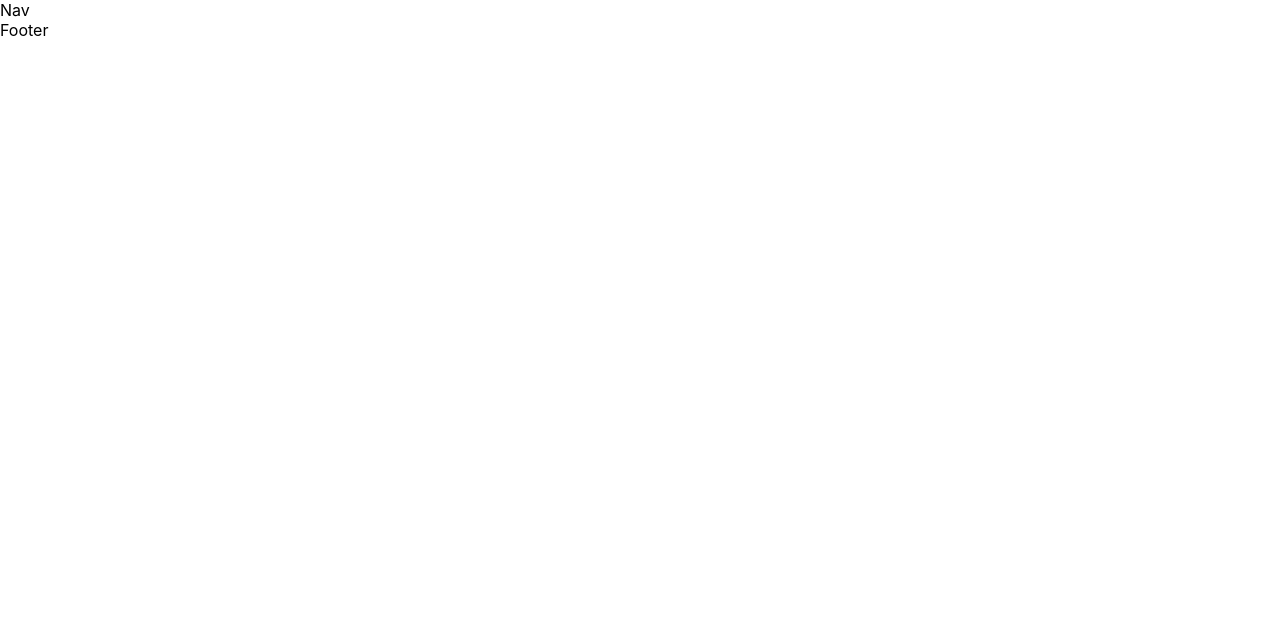
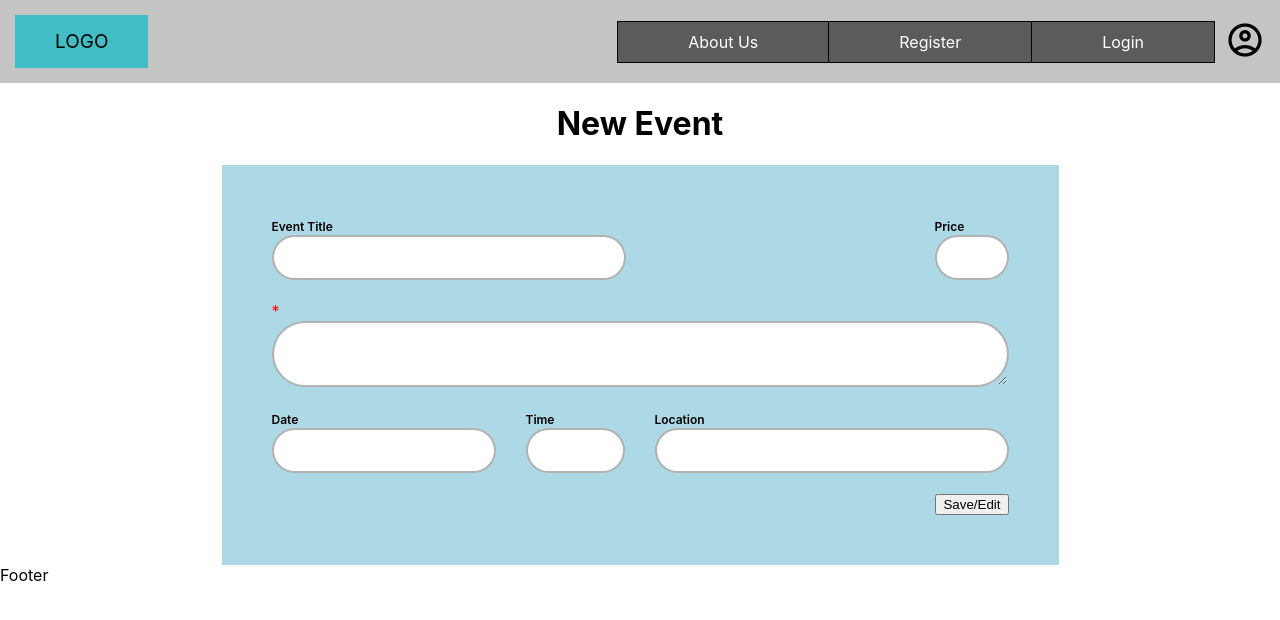
Before and after one commit to smackflad/ProjectTel, a React (Create React App) app in the folder provider-app/: page /newEvent in a window 1280 px wide. Before the commit this address had no page. Shown: the top 620 px of the page. Built offline with nearby package versions, Linux system fonts and the light colour scheme.

Commit message:
init provider and started new event page

```diff
--- a/provider-app/public/index.html
+++ b/provider-app/public/index.html
@@ -24,6 +24,10 @@
       work correctly both with client-side routing and a non-root public URL.
       Learn how to configure a non-root public URL by running `npm run build`.
     -->
+    <link href="https://fonts.googleapis.com/icon?family=Material+Icons"
+      rel="stylesheet">
+    <link href="https://fonts.googleapis.com/icon?family=Material+Icons+Outlined"
+    rel="stylesheet">
     <title>React App</title>
   </head>
   <body>
--- a/provider-app/src/App.js
+++ b/provider-app/src/App.js
@@ -1,18 +1,22 @@
 import './App.css';
+import HomePage from './components/Pages/HomePage/HomePage';
+import MyNav from './components/sharedComponents/MyNav/MyNav';
+import NewEventPage from './components/Pages/NewEventPage/NewEventPage';
+
 import {
   BrowserRouter as Router,
-  Routes
+  Routes,
+  Route
 } from "react-router-dom";
 
 function App() {
   return (
     <Router>
-      <div className="Nav">
-        Nav
-      </div>
+        <MyNav />
       <div className="Body">
         <Routes>
-          {/* <Route path="/" element={<bodycomponent>} /> */}
+          <Route path="/" element={<HomePage />} />
+          <Route path='/newEvent' element={<NewEventPage />} />
         </Routes>
       </div>
       <div className="Footer">
--- /dev/null
+++ b/provider-app/src/components/Pages/HomePage/HomePage.js
@@ -0,0 +1,12 @@
+import "./myHomePage.css";
+import { Navigate } from "react-router-dom";
+
+const HomePage = () => {
+	return (
+		<div className="homePage-external">
+			HomePage
+		</div>
+	);
+};
+
+export default HomePage;
--- /dev/null
+++ b/provider-app/src/components/Pages/NewEventPage/NewEventPage.css
@@ -0,0 +1,34 @@
+.NewEventPage-internal{
+    display: flex;
+    flex-direction: column;
+    align-items: center;
+}
+.NewEventPage-wrapper{
+    display: flex;
+    flex-direction: column;
+    align-items: center;
+    width: fit-content;
+    background-color: lightblue;
+    padding: 50px;
+
+}
+.NewEventPage-first{
+    display: flex;
+    flex-direction: row;
+    width: 100%;
+    justify-content:space-between;
+    align-items: center;
+}
+.NewEventPage-third{
+    display: flex;
+    flex-direction: row;
+    justify-content: center;
+    width: 100%;
+    gap: 30px;
+}
+
+.NewEventPage-fifth {
+    width: 100%;
+    display: flex;
+    justify-content: flex-end;
+}
--- /dev/null
+++ b/provider-app/src/components/Pages/NewEventPage/NewEventPage.js
@@ -0,0 +1,34 @@
+import "./NewEventPage.css";
+import { Navigate } from "react-router-dom";
+import MyTextBox from '../../sharedComponents/MyTextBox/MyTextBox'
+import MyTextArea from "../../generalComponents/MyTextArea/MyTextArea";
+
+const NewEventPage = () => {
+	return (
+		<div className="NewEventPage-external">
+			<div className="NewEventPage-internal">
+				<h1>New Event</h1>
+				<div className="NewEventPage-wrapper">
+					<div className="NewEventPage-first">
+						<MyTextBox labelTxt={"Event Title"}/>
+						<MyTextBox labelTxt={"Price"} width={"50"}/>
+					</div>
+					<MyTextArea />
+					<div className="NewEventPage-third">
+						<MyTextBox labelTxt={"Date"} width={"200"}/>
+						<MyTextBox labelTxt={"Time"} width={"75"}/>
+						<MyTextBox labelTxt={"Location"}/>
+					</div>
+					<div className="NewEventPage-fourth">
+
+					</div>
+					<div className="NewEventPage-fifth">
+						<button>Save/Edit</button>
+					</div>
+				</div>
+			</div>
+		</div>
+	);
+};
+
+export default NewEventPage;
--- /dev/null
+++ b/provider-app/src/components/generalComponents/MyTextArea/MyTextArea.css
@@ -0,0 +1,32 @@
+.txt-top > span {
+    font-size: 12px;
+}
+#star {
+    color: red;
+}
+
+.txt-area-external{
+    width: 100%;
+}
+
+.txt-area-internal {
+    display: flex;
+    flex-direction: column;
+    margin: 0px 0px 21px 0px;
+}
+
+.txt-area-internal textarea {
+    margin: 0px;
+    padding: 30px;
+    font-size: 18px;
+    border: 2px solid rgba(0, 0, 0, 0.30);
+    border-radius: 42px;
+    line-height: 1px;
+    outline: none;
+    /* width: 330px; */
+
+    /* min-height: 400px; */
+}
+.txt-area-internal input:focus {
+    border-color: rgba(0, 0, 0, 0.70);
+}
--- /dev/null
+++ b/provider-app/src/components/generalComponents/MyTextArea/MyTextArea.js
@@ -0,0 +1,19 @@
+import { useState } from 'react';
+import './MyTextArea.css';
+
+const MyTextArea = ({txt, filled, setFilled}) =>
+{
+    const [id] = useState(() => `component-${Math.random().toString(16).slice(2)}`);
+    return (
+		<div className="txt-area-external">
+            <div className='txt-area-internal'>
+                <div className="txt-area-top">
+                    <span><span id="star">*</span><label for={id}>{txt}</label></span>
+                </div>
+                <textarea id={id} onChange={(e)=>{setFilled(e.target.value)}} defaultValue={filled}></textarea>
+            </div>
+        </div>
+	);
+};
+
+export default MyTextArea;
--- /dev/null
+++ b/provider-app/src/components/sharedComponents/MyNav/MyNav.css
@@ -0,0 +1,47 @@
+.MyNav-external {
+    background-color: #C4C4C4;
+    padding: 15px;
+
+}
+
+.MyNav-internal {
+    display: flex;
+    justify-content: space-between;
+}
+
+.MyNav-Logo {
+    font-size: 19px;
+    padding: 15px 40px;
+    background-color: #40BDC5;
+}
+.MyNav-items {
+    display: flex;
+    align-items: center;
+}
+.MyNav-items ul{
+    display: flex;
+    flex-direction: row;
+    margin: 0;
+    padding: 0;
+    list-style-type: none;
+}
+
+.MyNav-items ul li{
+    padding: 10px 70px;
+    background-color: #5B5B5B;
+    color: white;
+    border-color: black;
+    border-style: solid;
+    border-width: 1px;
+    border-right-width: 0px;
+}
+.MyNav-items ul li:last-child{
+    border-right-width: 1px;
+}
+.MyNav-icon {
+    margin-left: 10px;
+}
+
+.MyNav-icon .md-40 {
+    font-size: 40px !important;
+}
--- /dev/null
+++ b/provider-app/src/components/sharedComponents/MyNav/MyNav.js
@@ -0,0 +1,31 @@
+import './MyNav.css';
+import { useState } from "react";
+
+const MyNav = () =>
+{
+    return (
+		<div className="MyNav-external">
+            <div className="MyNav-internal">
+                <div className="MyNav-Logo">
+                    LOGO
+                </div>
+                <div className="MyNav-items">
+                    <div className="MyNav-menu">
+                        <ul>
+                            <li>About Us</li>
+                            <li>Register</li>
+                            <li>Login</li>
+                        </ul>
+                    </div>
+                    <div className="MyNav-icon">
+                        <span className="material-icons-outlined md-40">
+                            account_circle
+                        </span>
+                    </div>
+                </div>
+            </div>
+        </div>
+	);
+};
+
+export default MyNav;
--- /dev/null
+++ b/provider-app/src/components/sharedComponents/MyTextBox/MyTextBox.css
@@ -0,0 +1,49 @@
+.myTextBox-txt-top > span {
+    font-size: 12px;
+    font-weight: 600;
+}
+#star {
+    color: #be0000;
+
+}
+
+.myTextBox-txt-internal {
+    display: flex;
+    flex-direction: column;
+    margin: 0px 0px 21px 0px;
+}
+
+.myTextBox-txt-internal input {
+    margin: 0px;
+    padding: 10px;
+    font-size: 18px;
+    border: 2px solid rgba(0, 0, 0, 0.30);
+    border-radius: 42px;
+    -webkit-transition: 0.5s;
+    transition: 0.5s;
+    line-height: 1px;
+    outline: none;
+    /* width: 330px; */
+}
+.myTextBox-txt-internal input:disabled {
+    cursor: not-allowed;
+    background-color: rgb(236, 236, 236);
+    border-color: rgb(175, 175, 175);
+}
+.myTextBox-txt-internal input:focus {
+    border-color: rgba(0, 0, 0, 0.70);
+}
+
+.myTextBox-error_internal_txt{
+    margin: 0;
+}
+
+.myTextBox-error_span_txt {
+    font-size: 14px;
+    display: none;
+    color: red;
+    padding-left: 18px;
+}
+.myTextBox-error_msg_txt {
+    display: block;
+}
--- /dev/null
+++ b/provider-app/src/components/sharedComponents/MyTextBox/MyTextBox.js
@@ -0,0 +1,46 @@
+import './MyTextBox.css';
+import { useState } from "react";
+
+const MyTextBox = ({type="text", labelTxt, val, setVal=(a)=>{}, validate=(a,b)=>{}, error, setError, star=false, disabled=false, width="330"}) =>
+{
+	const [id] = useState(() => `component-${Math.random().toString(16).slice(2)}`);
+    validate(val, setError);
+    return (
+		<div className="myTextBox-txt-external">
+            <div className={'myTextBox-txt-internal'+(error ? ' myTextBox-error_internal_txt' : '')}>
+                <div className="myTextBox-txt-top">
+                   <span>{star && (<span id="star">*</span>)}<label htmlFor={id}>{labelTxt}</label></span>
+                </div>
+                <input type={type} style={{width:width+"px"}} id={id} onChange={(e)=>{setVal(e.target.value);if(validate){validate(e.target.value, setError)}}} value={val} disabled={disabled}/>
+                <span className={'myTextBox-error_span_txt'+(error ? ' myTextBox-error_msg_txt' : '')}>*{error}</span>
+            </div>
+        </div>
+	);
+};
+
+export default MyTextBox;
+
+{/*
+You need to import MyTextBox
+const [email, setEmail] = useState("test"); //useState is used to make it updatable, this is used in react. (import: import { useEffect, useState } from "react";)
+const [errorEmail, setErrorEmail] = useState("");
+<MyTextBox
+    type="text" //(optional) type of input tag(text, pass etc)
+    labelTxt="Email Address"
+    val={email} //value
+    setVal={setEmail} //change the value
+    validate={(value, setError) => { //(optional) sets error message based on the specific function, arguments must be as follows
+        var validRegex = /^\w+([\.-]?\w+)*@\w+([\.-]?\w+)*(\.\w{2,3})+$/;
+        if (value.match(validRegex)) {
+            setError("");
+        } else {
+            setError("You have entered an invalid email address!")
+        }
+    }}
+    error={errorEmail} //error message
+    setError={setErrorEmail} //change the error message
+    star={false} //(optional) make it mandatory
+    disabled={false} //(optional) disable the textbox
+    width="330" //(optional) change the size of the text box to a fixed size
+/>
+*/}
```
Also changed, not shown: provider-app/src/components/Pages/HomePage/myHomePage.css (added).
